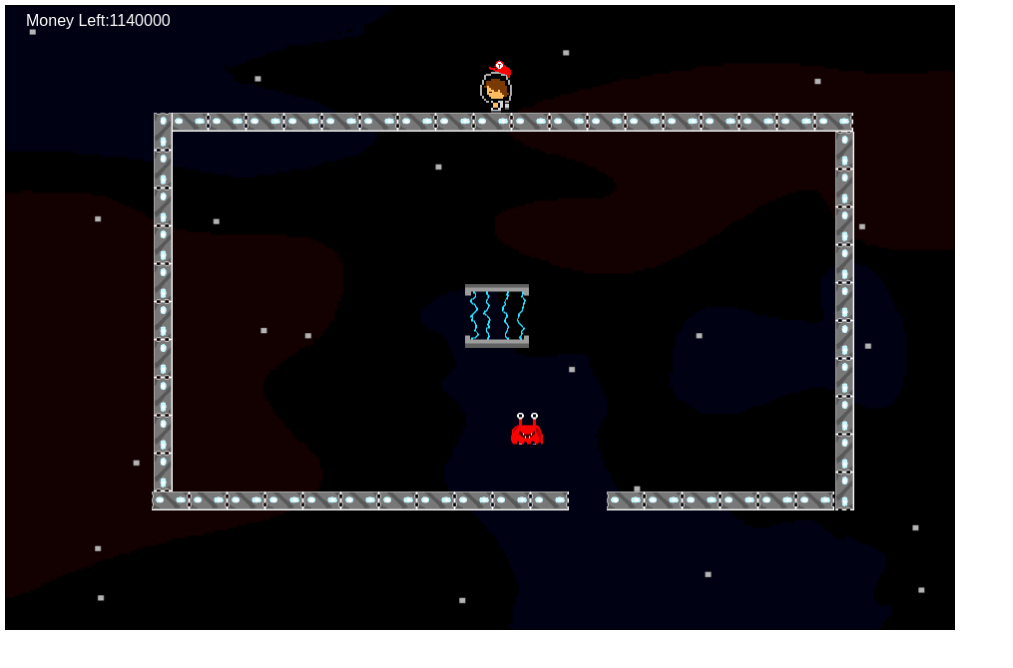
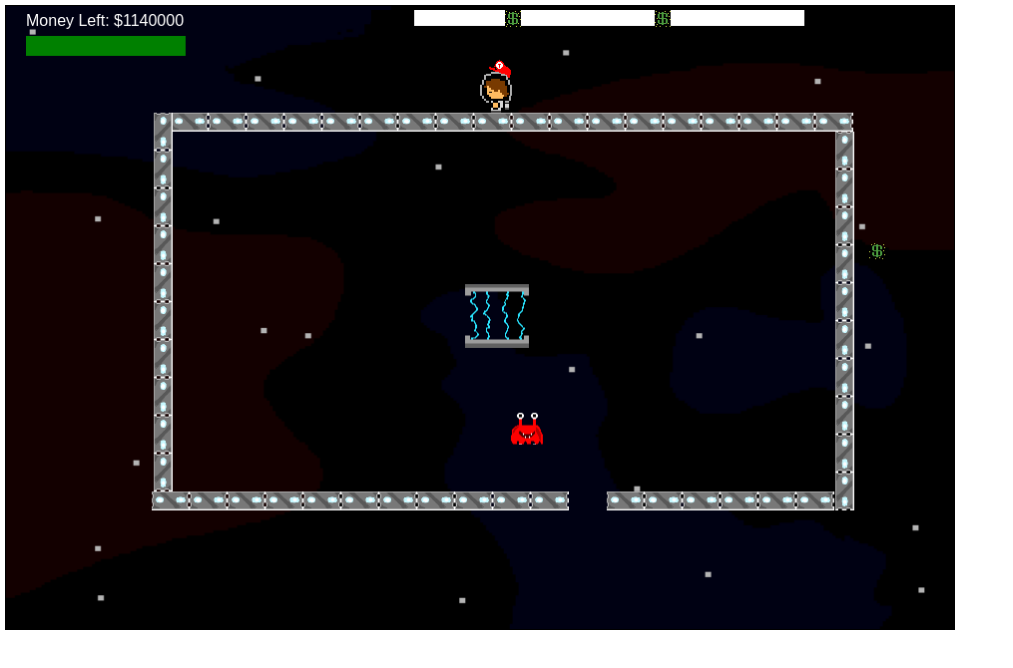
Before and after one commit to daners88/Spaceforce, a plain HTML site: page game.html in a window 1280 px wide. Both pictures are taken after a click on the link "Start". Shown: the whole page, without its empty margins (0-1013 px from the left). Drawn offline with Linux system fonts and the light colour scheme.

Commit message:
timer bars

```diff
--- a/game.html
+++ b/game.html
@@ -39,8 +39,8 @@
     <canvas id="myCanvas" width="950" height="625">
     </canvas>
     <div id="game-over">
-      <h2><font color="white">Final Score: <span id="score"></span></font></h2>
-      <a href="javascript:void(0)" class="button restart">Try again?</a>
+      <h2 style="background-color:black;"><font color="white">Final Score: <span id="score"></span></font></h2>
+      <!-- <a href="javascript:void(0)" class="button restart">Try again?</a> -->
     </br>
       <a href="index.html" class="button">Main Menu</a>
     </div>
--- a/scripts/game.js
+++ b/scripts/game.js
@@ -4,6 +4,8 @@ var context = canvas.getContext('2d');
 var spawnPoint= {x:canvas.width/2,y:canvas.height/2 - 19};
 
 //var playerName;
+var levelOneTotalTime = 24000;
+var droppedFirstPickup = false, droppedSecondPickup = false, droppedThirdPickup = false, firstPickup, secondPickup, thirdPickup;
 var lastTimeMoneySpawned = 0;
 var lastTimeAlienSpawned = 0;
 var lastFrameTimeMs = 0;
@@ -17,6 +19,7 @@ var alienTopLimit = 73, alienRightLimit = 850, alienLeftLimit = 110, alienBottom
 var currentLevel = 1, lastXBuildPixel = 0, lastYBuildPixel = 0, pixelThreshhold = 38;
 var playerMoney = 1140000;
 const brickCost = 3000;
+var score = 0;
 
 var canUseLocalStorage = 'localStorage' in window && window.localStorage !== null;
 
@@ -153,7 +156,7 @@ Vector.prototype.advance = function() {
       lastYBuildPixel = this.y;
     }
   }
-  if((this.type != 'mc' && this.type != "money" && this.y > alienBottomLimit) || (this.type == 'mc' &&this.y > bottomSide))
+  if((this.type != 'mc' && this.type != "money" && this.y > alienBottomLimit) || (this.type == 'mc' && this.y > bottomSide))
   {
     if(this.type != 'mc' && this.type != "money")
     {
@@ -179,7 +182,7 @@ Vector.prototype.advance = function() {
       }
     }
   }
-  else if((this.type != 'mc' && this.type != "money" && this.y < alienTopLimit) || this.y < topSide)
+  else if((this.type != 'mc' && this.type != "money" && this.y < alienTopLimit) || (this.type != "money" && this.y < topSide))
   {
     if(this.type != 'mc' && this.type != "money")
     {
@@ -528,7 +531,7 @@ function updatePickups()
 {
   for(var i = 0; i < pickups.length; i++)
   {
-    if(lastFrameTimeMs - pickups[i].timeSpawned <= 10000)
+    if(lastFrameTimeMs - pickups[i].timeSpawned <= levelOneTotalTime / 4)
     {
       if(pickups[i].minDist(player) <= pickups[i].width)
       {
@@ -559,10 +562,22 @@ function spawnSprites() {
     spawnAlienSprites();
     lastTimeAlienSpawned = lastFrameTimeMs;
   }
-  if(lastFrameTimeMs - lastTimeMoneySpawned >= 10000)
+  if(lastFrameTimeMs - lastTimeMoneySpawned >= levelOneTotalTime / 4)
   {
     spawnMoneySprite();
     lastTimeMoneySpawned = lastFrameTimeMs;
+    if(!droppedFirstPickup)
+    {
+      droppedFirstPickup = true;
+    }
+    else if(!droppedSecondPickup)
+    {
+      droppedSecondPickup = true;
+    }
+    else
+    {
+      droppedThirdPickup = true;
+    }
   }
 }
 
@@ -779,20 +794,105 @@ function spawnMoneySprite(){
   pickups.push(pickup);
 }
 
+function drawUI(){
+  cage.update();
+  cage.draw();
+  context.fillStyle = "white";
+  context.fillText("Money Left: $" + playerMoney, 20, 20);
+  context.fillStyle = "green";
+  context.fillRect(20,30,Math.round((playerMoney / 1140000) * 160),20);
+  if(!droppedFirstPickup)
+  {
+    context.fillStyle = "white";
+    context.fillRect(216, 4, 134, 16);
+    context.fillRect(366, 4, 134, 16);
+    context.fillRect(516, 4, 134, 16);
+    context.fillRect(666, 4, 134, 16);
+    context.fillStyle = "black";
+    context.fillRect(216,4,Math.round((lastFrameTimeMs / (levelOneTotalTime/4)) * 134),16);
+    firstPickup.update();
+    firstPickup.draw();
+    secondPickup.update();
+    secondPickup.draw();
+    thirdPickup.update();
+    thirdPickup.draw();
+  }
+  else if(!droppedSecondPickup)
+  {
+    context.fillStyle = "white";
+    context.fillRect(366, 4, 134, 16);
+    context.fillRect(516, 4, 134, 16);
+    context.fillRect(666, 4, 134, 16);
+    context.fillStyle = "black";
+    context.fillRect(366,4,Math.round(((lastFrameTimeMs-6000) / (levelOneTotalTime/4)) * 134),16);
+    secondPickup.update();
+    secondPickup.draw();
+    thirdPickup.update();
+    thirdPickup.draw();
+  }
+  else if(!droppedThirdPickup)
+  {
+    context.fillStyle = "white";
+    context.fillRect(516, 4, 134, 16);
+    context.fillRect(666, 4, 134, 16);
+    context.fillStyle = "black";
+    context.fillRect(516,4,Math.round(((lastFrameTimeMs-12000) / (levelOneTotalTime/4)) * 134),16);
+    thirdPickup.update();
+    thirdPickup.draw();
+  }
+  else
+  {
+    context.fillStyle = "white";
+    context.fillRect(666, 4, 134, 16);
+    context.fillStyle = "black";
+    context.fillRect(666,4,Math.round(((lastFrameTimeMs-18000) / (levelOneTotalTime/4)) * 134),16);
+  }
+}
+
 function update(elapsedTime){
   updatePlayer();
   updateBricks();
   updateAliens();
   updatePickups();
-  context.fillStyle = "white";
-  context.fillText("Money Left:" + playerMoney, 20, 20);
-  cage.update();
-  cage.draw();
+  drawUI();
+}
+
+function getPoints()
+{
+  for(var i = 0; i < aliens.length; i++)
+  {
+    if(aliens[i].x > alienLeftLimit && aliens[i].x < alienRightLimit && aliens[i].y > alienTopLimit && aliens[i].y < alienBottomLimit)
+    {
+      context.fillStyle = "white";
+      if(aliens[i].type == 'greenAlien')
+      {
+        context.fillText("250", aliens[i].x, aliens[i].y + 5);
+        score += 250;
+      }
+      else if(aliens[i].type == 'redAlien')
+      {
+        context.fillText("500", aliens[i].x, aliens[i].y + 5);
+        score += 500;
+      }
+      else
+      {
+        context.fillText("750", aliens[i].x, aliens[i].y + 5);
+        score += 750;
+      }
+    }
+  }
+  $('#score').html(score/2);
+  $('#game-over').show();
 }
 
 function gameloop(timestamp) {
   var elapsedTime = timestamp - lastFrameTimeMs
   lastFrameTimeMs = timestamp;
+
+  if(lastFrameTimeMs >= levelOneTotalTime)
+  {
+    stop = true;
+  }
   if (!stop) {
     requestAnimationFrame(gameloop);
     context.clearRect(0, 0, canvas.width, canvas.height);
@@ -801,30 +901,23 @@ function gameloop(timestamp) {
 
     update(elapsedTime);
     spawnSprites();
-
-//    context.fillText('Score: ' + score, canvas.width - 140, 30);
-
-//     if (timer > 5000) {
-//       timer = 0;
-//
-// //spawn aliens at certain times
-//     }
-//
-//     timer++;
+  }
+  else
+  {
+    getPoints();
   }
 }
 
 function mainMenu() {
-
   $('#progress').hide();
   $('#main').show();
   $('#menu').addClass('main');
-//  $('.sound').show();
 }
 
 function makeAlien(type) {
   this.width  = 32;
   this.height = 32;
+  this.type = type;
   if(type == 'greenAlien')
   {
       this.sheet  = new SpriteSheet("images/spritesheets/alien1.png", this.width, this.height);
@@ -898,22 +991,22 @@ function Money() {
     var decision = rand(1,4);
     if(decision < 2)
     {
-      this.y = topSide + 7;
-      this.x = rand(leftSide, alienRightLimit + 15);
+      this.y = topSide + 12;
+      this.x = rand(leftSide + 100, alienRightLimit - 100);
     }
     else if(decision < 3)
     {
       this.y = alienBottomLimit  + brickH;
-      this.x = rand(leftSide, alienRightLimit + 15);
+      this.x = rand(leftSide + 100, alienRightLimit - 100);
     }
     else if(decision < 4)
     {
-      this.y = rand(topSide, alienBottomLimit + brickH);
+      this.y = rand(topSide + 100, alienBottomLimit - 100);
       this.x = leftSide + 7;
     }
     else
     {
-      this.y = rand(topSide, alienBottomLimit + brickH);
+      this.y = rand(topSide + 100, alienBottomLimit - 100);
       this.x = alienRightLimit + 15;
     }
   };
@@ -1336,6 +1429,22 @@ function initialize() {
     return player;
   })(Object.create(Vector.prototype));
 
+  firstPickup = new Money();
+  firstPickup.reset();
+  firstPickup.x = 350;
+  firstPickup.y = 5;
+
+  secondPickup = new Money();
+  secondPickup.reset();
+  secondPickup.x = 500;
+  secondPickup.y = 5;
+
+  thirdPickup = new Money();
+  thirdPickup.reset();
+  thirdPickup.x = 650;
+  thirdPickup.y = 5;
+
+
   cage = new Cage();
   cage.reset();
 
@@ -1407,7 +1516,7 @@ function initialize() {
 
 function loseLife() {
   stop = true;
-  //$('#score').html(score);
+  $('#score').html(score);
   $('#game-over').show();
   assetLoader.sounds.backGroundSound.pause();
   assetLoader.sounds.die.currentTime = 0;
```
